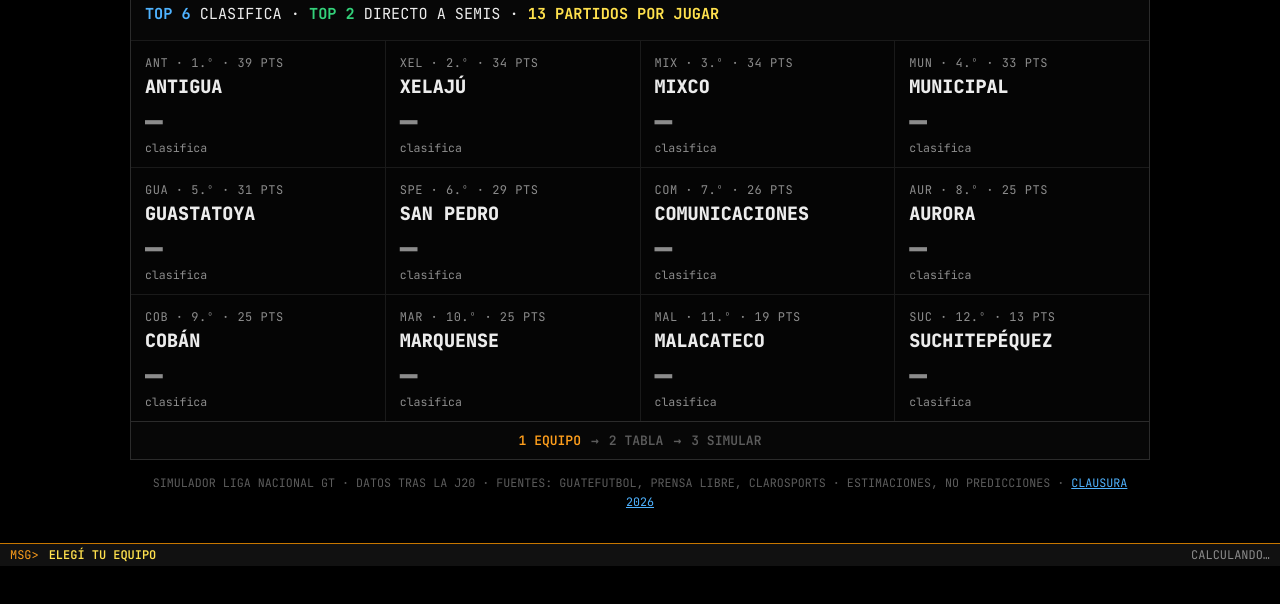
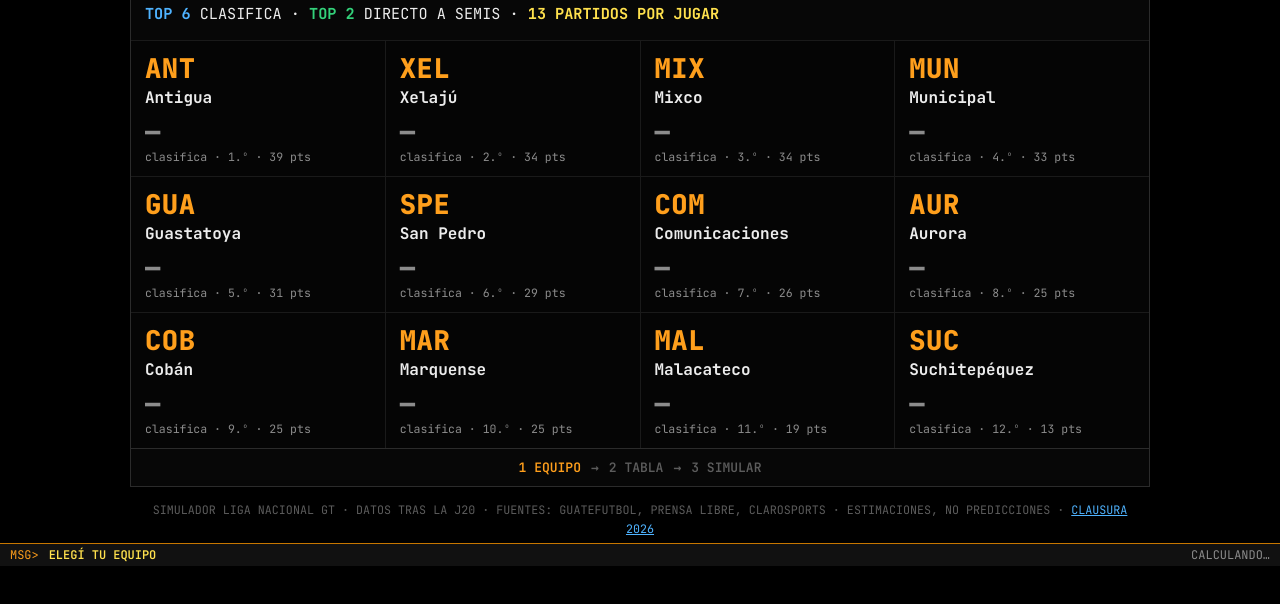
Before and after one commit to lpinsua/simulador-liga-nacional-gt, a plain HTML site: page index.html in a window 1280 px wide. Shown: the part 208-812 px from the top of the page. Drawn offline with Linux system fonts and the light colour scheme.

Commit message:
Pantalla inicial: ticker grande con el nombre visible debajo
Cotización y tabla vuelven a mostrar el ticker como elemento principal.

Co-Authored-By: Claude Opus 5.5 <noreply@anthropic.com>
Claude-Session: https://claude.ai/code/session_01CV1iMEdZ7hBYvxc8Hyrm89

```diff
--- a/index.html
+++ b/index.html
@@ -83,13 +83,13 @@ main{padding:10px 10px 6px;}
 @media(max-width:640px){.tiles{grid-template-columns:repeat(2,minmax(0,1fr));}}
 .tile{background:#050505;padding:14px 14px 12px;text-align:left;display:flex;flex-direction:column;gap:3px;min-width:0;}
 .tile:hover{background:#141414;}
-.t-tk{font-size:.75rem;color:var(--dim);letter-spacing:.5px;}
-.t-nm{font-size:1.15rem;font-weight:800;color:var(--wht);white-space:nowrap;overflow:hidden;text-overflow:ellipsis;}
-.t-pc{font-size:1.85rem;font-weight:800;line-height:1.05;margin-top:4px;}
-.t-lb{font-size:.72rem;color:var(--dim);}
+.t-tk{font-size:1.7rem;font-weight:800;color:var(--amb);letter-spacing:.5px;line-height:1;}
+.t-nm{font-size:1rem;font-weight:700;color:var(--wht);white-space:nowrap;overflow:hidden;text-overflow:ellipsis;margin-top:2px;}
+.t-pc{font-size:1.6rem;font-weight:800;line-height:1.05;margin-top:8px;}
+.t-lb{font-size:.72rem;color:var(--dim);white-space:nowrap;overflow:hidden;text-overflow:ellipsis;}
 .tile.on{background:var(--amb);}
 .tile.on .t-tk,.tile.on .t-nm,.tile.on .t-pc,.tile.on .t-lb{color:#000;}
-@media(max-width:640px){.tile{padding:12px 10px 10px;}.t-nm{font-size:1rem;}.t-pc{font-size:1.6rem;}}
+@media(max-width:640px){.tile{padding:12px 10px 10px;}.t-tk{font-size:1.45rem;}.t-nm{font-size:.92rem;}.t-pc{font-size:1.4rem;}.t-lb{font-size:.64rem;}}
 @media(max-width:520px){.tks.big{grid-template-columns:repeat(3,minmax(0,1fr));}}
 .tks.big .tkb{padding:16px 6px 14px;gap:3px;}
 .tks.big .tkb b{font-size:1.6rem;}
@@ -105,10 +105,9 @@ main{padding:10px 10px 6px;}
 /* ===== cotización ===== */
 .quote{border:1px solid var(--ln);background:var(--pn);margin-bottom:10px;}
 .q-top{display:flex;align-items:baseline;flex-wrap:wrap;gap:4px 14px;padding:10px 12px 6px;border-bottom:1px dashed var(--ln);}
-.q-tk{font-size:.85rem;font-weight:700;color:var(--dim);border:1px solid var(--ln);padding:1px 6px;}
+.q-tk{font-size:1.7rem;font-weight:800;color:var(--amb);letter-spacing:.5px;line-height:1;}
 .q-tk small{font-size:.5em;color:var(--wht);font-weight:500;margin-left:6px;}
-.q-nm{font-size:1.9rem;font-weight:800;color:var(--amb);line-height:1;letter-spacing:-.5px;}
-@media(max-width:640px){.q-nm{font-size:1.45rem;}}
+.q-nm{font-size:1.05rem;font-weight:700;color:var(--wht);}
 .q-meta{color:var(--dim);width:100%;}
 .q-head{padding:8px 12px;color:var(--yel);font-weight:700;font-size:1.05rem;border-bottom:1px dashed var(--ln);text-transform:uppercase;}
 .q-head span{color:var(--wht);font-weight:500;text-transform:none;font-size:.9rem;}
@@ -177,8 +176,7 @@ main{padding:10px 10px 6px;}
 .zn.z1{color:#000;background:var(--grn);}.zn.z2{color:#000;background:var(--blu);}
 .pv{display:inline-flex;flex-direction:column;align-items:flex-end;}
 .pv .blk{font-size:.55rem;margin-top:1px;letter-spacing:1px;}
-.mr .nm{font-weight:700;color:var(--wht);}
-@media(max-width:640px){.mr td,.mon th{padding-left:4px;padding-right:4px;}.mr .tk{display:none;}}
+@media(max-width:640px){.mr td,.mon th{padding-left:4px;padding-right:4px;}.mr .nm{display:none;}}
 .detr{display:none;}.detr.open{display:table-row;}
 .detr > td{padding:10px 8px;background:#0d0d0d;border-bottom:1px solid var(--amb2);}
 .det{display:grid;grid-template-columns:minmax(0,1fr) minmax(0,1fr);gap:12px;white-space:normal;}
@@ -617,7 +615,7 @@ function celebrate(){
 function renderChips(){
   document.getElementById('chips').innerHTML=curOrder().map(t=>{const st=status(t);const v=R?`<em class="${cc(q6(t),st.q)}">${fmtP(q6(t),st.q)}</em>`:'<em class="dim">—</em>';
     const pc=R?`<span class="t-pc ${cc(q6(t),st.q)}">${fmtP(q6(t),st.q)}</span>`:'<span class="t-pc dim">—</span>';
-    return`<button class="tile ${chosen&&t===selTeam?'on':''}" onclick="pickTeam('${t}')" aria-pressed="${chosen&&t===selTeam}"><span class="t-tk">${AB(t)} · ${curOrder().indexOf(t)+1}.º · ${TEAMS[t].pts} PTS</span><span class="t-nm">${UP(t)}</span>${pc}<span class="t-lb">clasifica</span></button>`;}).join('');
+    return`<button class="tile ${chosen&&t===selTeam?'on':''}" onclick="pickTeam('${t}')" aria-pressed="${chosen&&t===selTeam}"><span class="t-tk">${AB(t)}</span><span class="t-nm">${t}</span>${pc}<span class="t-lb">clasifica · ${curOrder().indexOf(t)+1}.º · ${TEAMS[t].pts} pts</span></button>`;}).join('');
   document.getElementById('fMine').textContent='SOLO '+AB(selTeam);
   document.getElementById('qMine').textContent='GANA TODO '+UP(selTeam);
 }
@@ -625,7 +623,7 @@ function renderQuote(){
   const t=selTeam,st=status(t),el=document.getElementById('quote');
   const co=curOrder(),pos=co.indexOf(t)+1,tm=TEAMS[t],left=FX.filter(f=>f.h===t||f.a===t).length;
   const badge=!R?'':st.s===1?'<span class="code ok">EN SEMIS</span>':st.q===1?'<span class="code ok">CLASIFICADO</span>':st.q===-1?'<span class="code out">ELIMINADO</span>':'<span class="code fight">EN LA PELEA</span>';
-  const top=`<div class="q-top"><span class="q-nm">${UP(t)}</span><span class="q-tk">${AB(t)}</span>${badge}<span class="q-meta">${pos}.º · ${tm.pts} PTS · DG ${tm.gd>0?'+':''}${tm.gd} · LE QUEDAN ${left}</span></div>`;
+  const top=`<div class="q-top"><span class="q-tk">${AB(t)}</span><span class="q-nm">${UP(t)}</span>${badge}<span class="q-meta">${pos}.º · ${tm.pts} PTS · DG ${tm.gd>0?'+':''}${tm.gd} · LE QUEDAN ${left}</span></div>`;
   if(!R){el.innerHTML=top+'<div class="q-head">CALCULANDO…</div>';return;}
   const a=q6(t),b=q2(t),i=TI[t],anyLk=lk.some(Boolean);
   const q=st.q!==1?`¿CLASIFICA ${UP(t)}?`:st.s===1?`${UP(t)} YA ESTÁ EN SEMIS`:st.s===-1?`${UP(t)} YA CLASIFICÓ`:`¿${UP(t)} DIRECTO A SEMIS?`;
@@ -694,7 +692,7 @@ function renderTable(){
     const dq=!anyLk||!BASE||x.st.q!==0?'<span class="dim">—</span>':Math.abs(x.dq)<0.0005?'<span class="dim">±0.0</span>':`<span class="${x.dq>0?'grn':'red'}">${x.dq>0?'+':'-'}${Math.abs(x.dq*100).toFixed(1)}</span>`;
     h+=`<tr class="mr ${isS?'sel':''}" onclick="togDet('${x.n}')">
       <td>${z}${x.cur}</td>
-      <td class="l"><span class="tk">${AB(x.n)}</span> <span class="nm">${UP(x.n)}</span></td>
+      <td class="l"><span class="tk">${AB(x.n)}</span> <span class="nm">${x.n}</span></td>
       <td class="hide-m">${x.pj}</td>
       <td class="hide-m ${x.gd>0?'grn':x.gd<0?'red':''}">${x.gd>0?'+':''}${x.gd}</td>
       <td class="wht" style="font-weight:700">${x.pts}</td>
```
